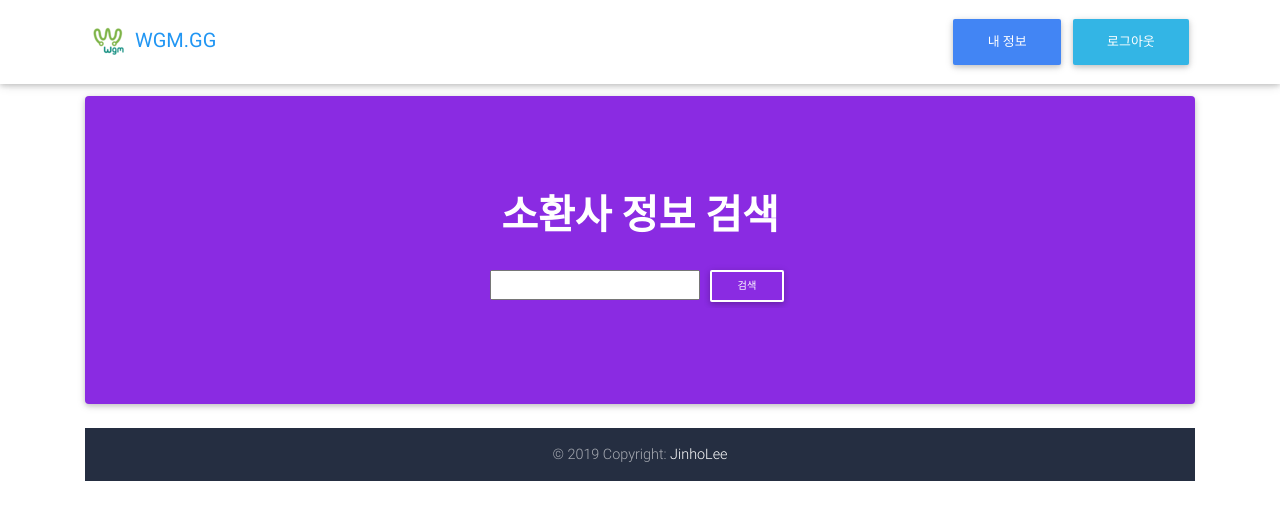
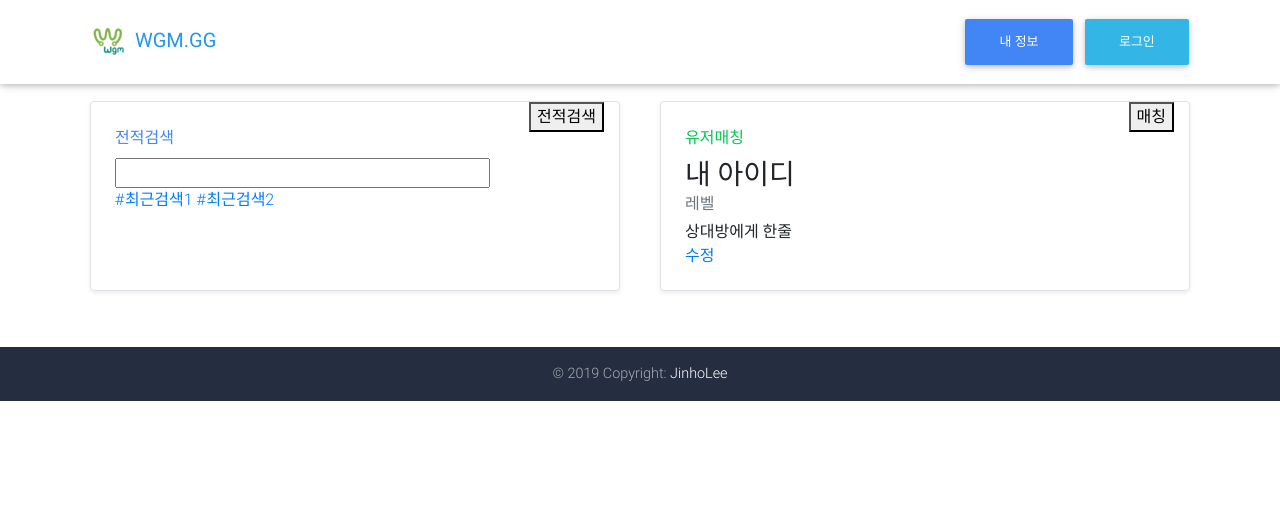
Before and after one commit to jinho-github/LOL-API-Statistics, a Flask app: template templates/home.html in a window 1280 px wide. Shown: the top 520 px of the page. Run offline with Flask 2, Linux system fonts and the light colour scheme; the template is opened without the code that fills it, so the values that code supplies are empty; some libraries are stand-ins or nearby versions.

Commit message:
Refactor: 로그인 버튼 추가, 메인 화면 구성 변경

```diff
--- a/templates/base.html
+++ b/templates/base.html
@@ -52,8 +52,12 @@
           </ul>
 
             <button type="button" class="btn btn-primary" data-toggle="modal" onclick="location.href='/'" >내 정보</button>
+            {% if session['username'] %}
             <button type="button" class="btn btn-info" data-toggle="modal" onclick="location.href='/logout'">로그아웃</button>
+            {% else %}
+            <button type="button" class="btn btn-info" data-toggle="modal" onclick="location.href='https://kauth.kakao.com/oauth/authorize?client_id=0341add84c6502731953a8e222053bc9&redirect_uri=http://127.0.0.1:5000/oauth&response_type=code&scope=talk_message';">로그인</button>
 
+            {% endif %}
 
           </ul>
 
--- a/templates/home.html
+++ b/templates/home.html
@@ -5,21 +5,44 @@
 <main class="mt-5 pt-5">
   <div class="container">
 
-    <section class="card wow fadeIn" style="background-color: blueviolet;">
+    <section>
+      <div class="row mb-2">
+        <div class="col-md-6">
+          <div class="row g-0 border rounded overflow-hidden flex-md-row mb-4 shadow-sm h-md-250 position-relative"  style="height: 190px; margin: 5px;">
+            <div class="col p-4 d-flex flex-column position-static">
+              <strong class="d-inline-block mb-2 text-primary">전적검색</strong>
+              <input type="text">
 
+              <a href="#" class="stretched-link">#최근검색1 #최근검색2</a>
+            </div>
+            <div class="col-auto d-none d-lg-block">
+                <button>전적검색</button>
+            </div>
+          </div>
+        </div>
+        <div class="col-md-6">
+          <div class="row g-0 border rounded overflow-hidden flex-md-row mb-4 shadow-sm h-md-250 position-relative" style="height: 190px; margin: 5px;">
+            <div class="col p-4 d-flex flex-column position-static">
+              <strong class="d-inline-block mb-2 text-success">유저매칭</strong>
+              <h3 class="mb-0">내 아이디</h3>
+              <div class="mb-1 text-muted">레벨</div>
+              <p class="mb-auto">상대방에게 한줄</p>
+              <a href="#" class="stretched-link">수정</a>
+            </div>
+            <div class="col-auto d-none d-lg-block">
+              <button>매칭</button>
 
-      <div class="card-body text-white text-center py-5 px-5 my-5">
-
-        <h1 class="mb-4">
-          <strong>소환사 정보 검색</strong>
-        </h1>
-
-        <form action="/application">
-          <input type="text" name="name" />
-          <input class="btn btn-outline-white btn-sm" type="submit" value="검색" />
-        </form>
+            </div>
+          </div>
+        </div>
       </div>
-
     </section>
 
+    <!-- 탑 티어 캐릭터 정보 -->
+    <section>
+      <div class="row">
+
+      </div>
+    </section>
+  </div>
     {% endblock %}
--- a/views/auth.py
+++ b/views/auth.py
@@ -4,6 +4,7 @@ import requests
 import json
 from flask_bcrypt import Bcrypt
 from flask_pymongo import PyMongo
+import urllib.parse
 
 auth = Blueprint('auth', __name__)
 # mongo = PyMongo(current_app.config['MONGO_URI'])
--- a/views/home.py
+++ b/views/home.py
@@ -4,6 +4,6 @@ home = Blueprint('home', __name__)
 
 @home.route('/')
 def home_page():
-    if 'user' not in session:
-        return redirect(url_for('auth.login'))
+    # if 'user' not in session:
+    #     return redirect(url_for('auth.login'))
     return render_template('home.html')
```
